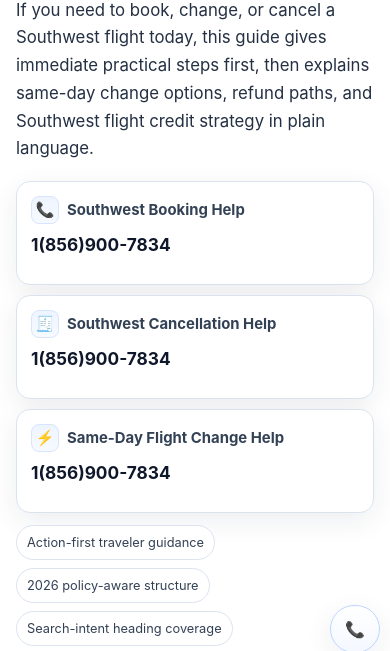
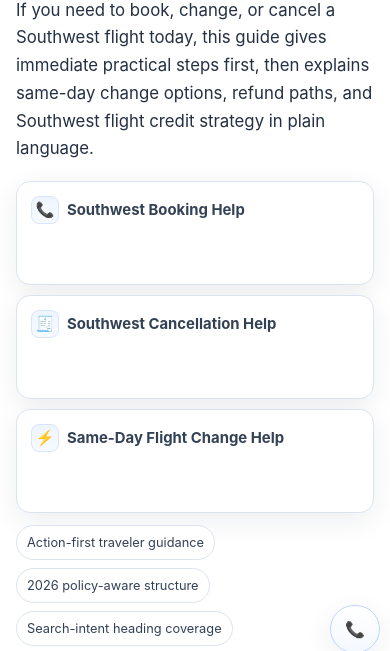
Before and after one commit to progressiveguide/airline-help-usa, a plain HTML site: page airline-help/southwest/index.html in a window 390 px wide. Shown: the part 181-832 px from the top of the page. Drawn offline with Linux system fonts and the light colour scheme.

Commit message:
Remove duplicate phone numbers from help section

```diff
--- a/airline-help/southwest/index.html
+++ b/airline-help/southwest/index.html
@@ -206,16 +206,13 @@
       <section class="quick-cards" aria-label="Immediate support options">
         <article class="card">
           <div class="icon-title"><span class="icon" aria-hidden="true">📞</span>Southwest Booking Help</div>
-          <a class="number" href="tel:+18569007834" aria-label="Call booking support">1(856)900-7834</a>
-        </article>
+           </article>
         <article class="card">
           <div class="icon-title"><span class="icon" aria-hidden="true">🧾</span>Southwest Cancellation Help</div>
-          <a class="number" href="tel:+18569007834" aria-label="Call cancellation support">1(856)900-7834</a>
-        </article>
+            </article>
         <article class="card">
           <div class="icon-title"><span class="icon" aria-hidden="true">⚡</span>Same-Day Flight Change Help</div>
-          <a class="number" href="tel:+18569007834" aria-label="Call urgent travel support">1(856)900-7834</a>
-        </article>
+          </article>
       </section>
 
       <div class="trust" aria-label="Trust signals">
```
